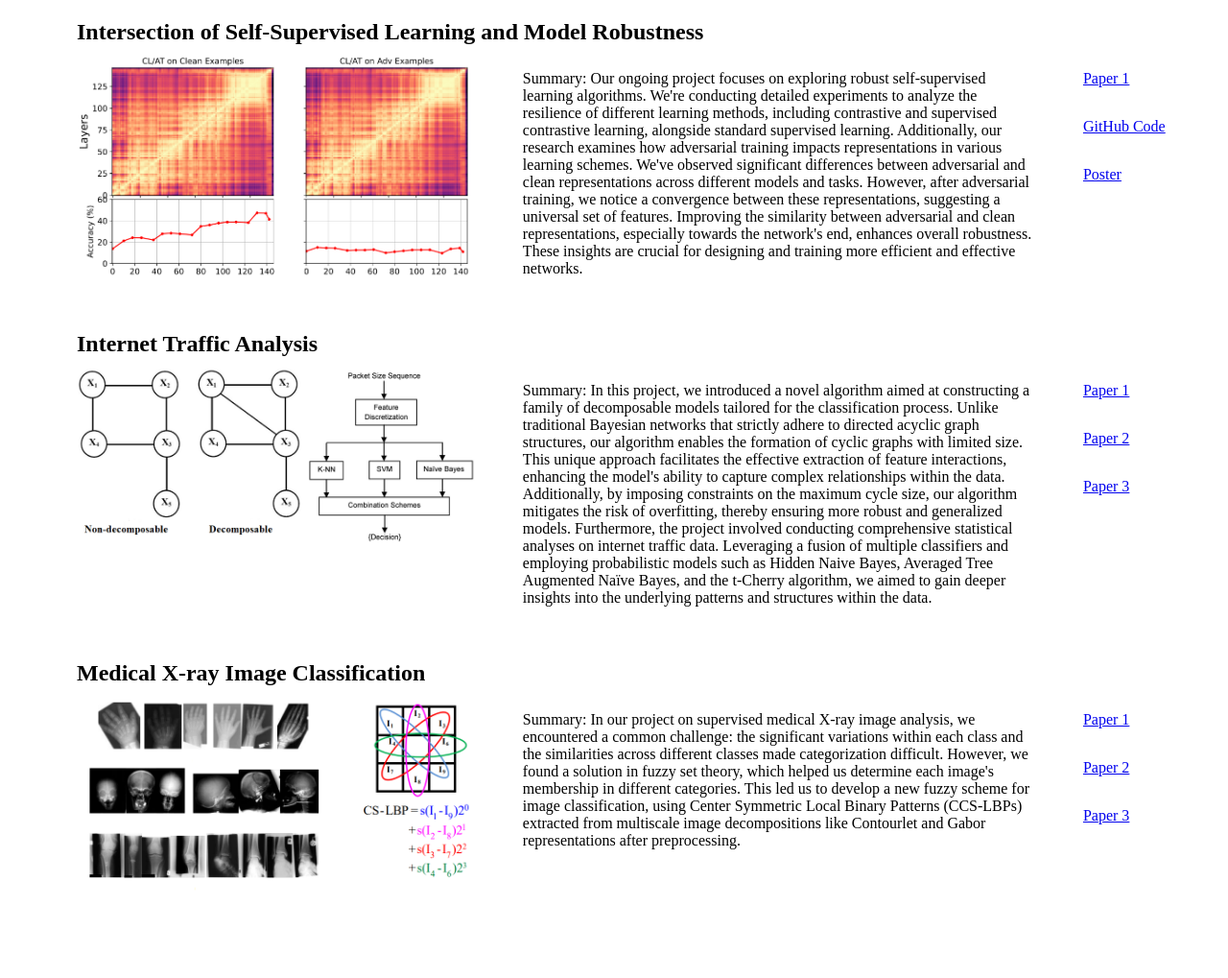
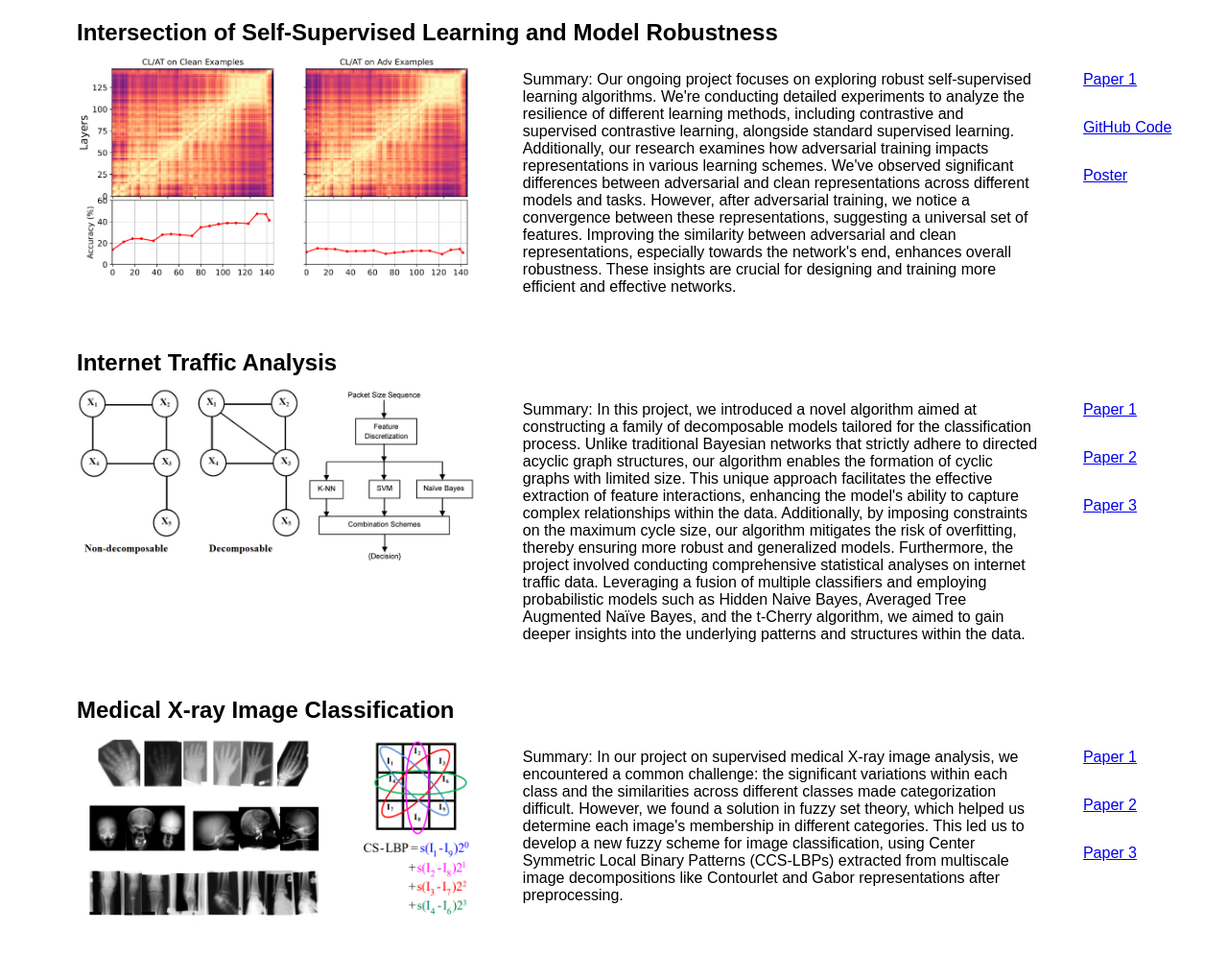
Before and after one commit to gh-fatima/gh-fatima.github.io, a Jekyll site: the page publications.html, which Jekyll copies as it is, in a window 1280 px wide. Shown: the whole page at 96% size. Built offline with Jekyll 4.4.1, drawn with Linux system fonts in a browser that asks for light colours; before the commit the page ends 980 px from its top, so only the background shows below that.

Commit message:
Update publications.html

```diff
--- a/publications.html
+++ b/publications.html
@@ -7,6 +7,7 @@
    <style>
     body {
         margin-left: 80px; /* Increase the left margin */
+        font-family: Arial, sans-serif; /* Set the font family */
     }
     .research-project {
         margin-bottom: 40px; /* Increase the margin between research projects */
```
